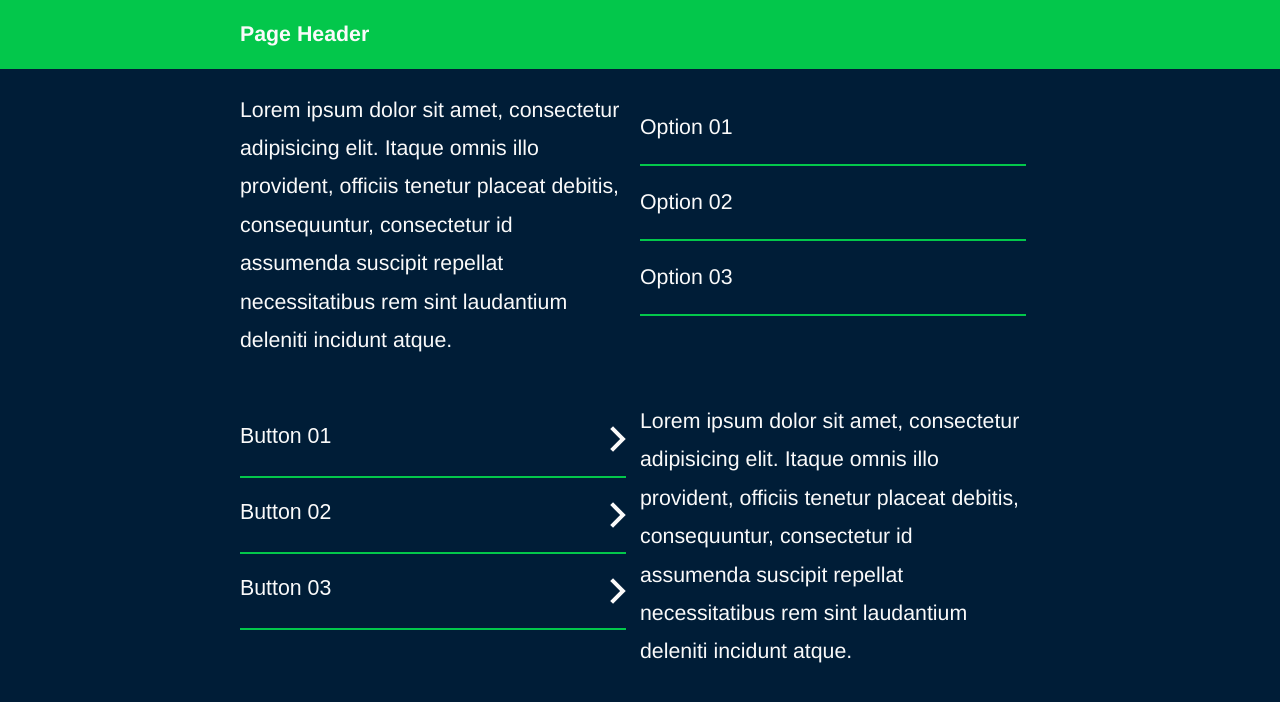
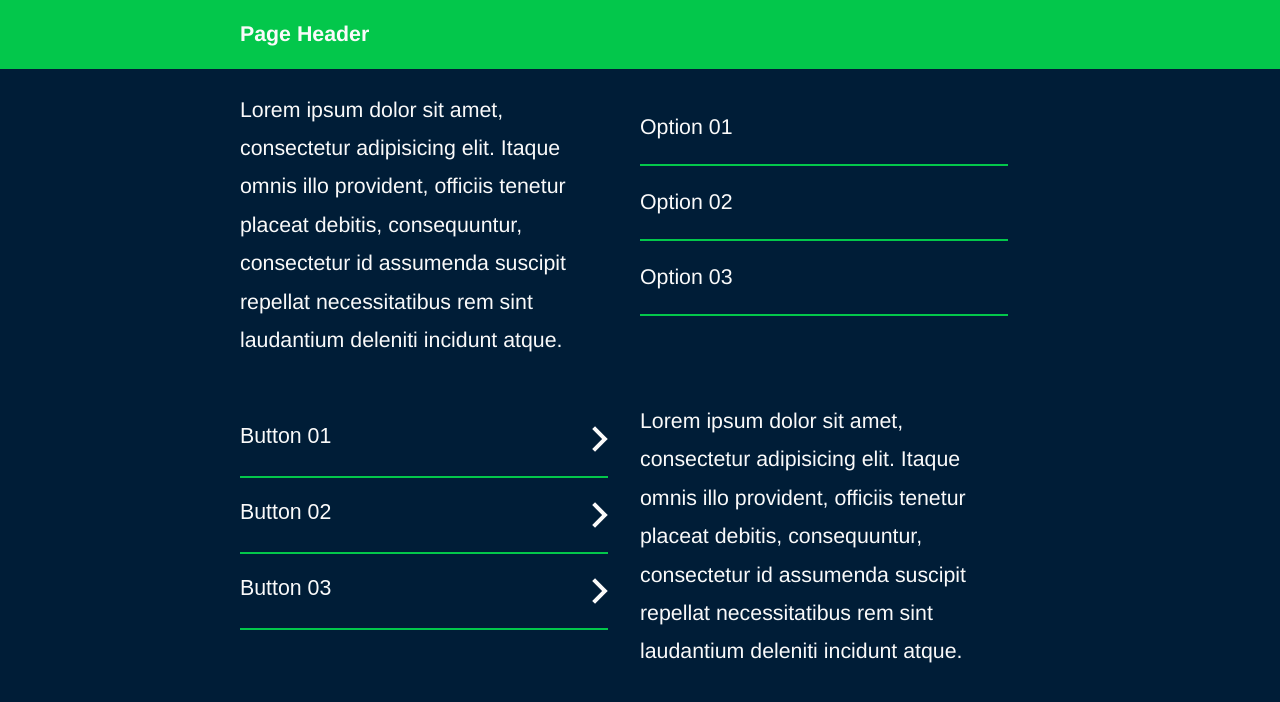
Before and after one commit to topologicalmedialab/deep-performance-dwelling-monitor, a React app: page / in a window 1280 px wide. Shown: the top 702 px of the page. Built offline with nearby package versions, Linux system fonts and the light colour scheme; the HTML template or start-up script is replaced by a standard one.

Commit message:
Corrected reversed numbers

```diff
--- a/src/styles/variables.scss
+++ b/src/styles/variables.scss
@@ -5,7 +5,7 @@ $screenWidth: 800px;
 $screenHeight: 480px;
 
 $columnWidth: 400px;
-$columnContentWidth: 386px;
+$columnContentWidth: 368px;
 
 $white: #fafafa;
 $lightGray: #dddddd;
```
